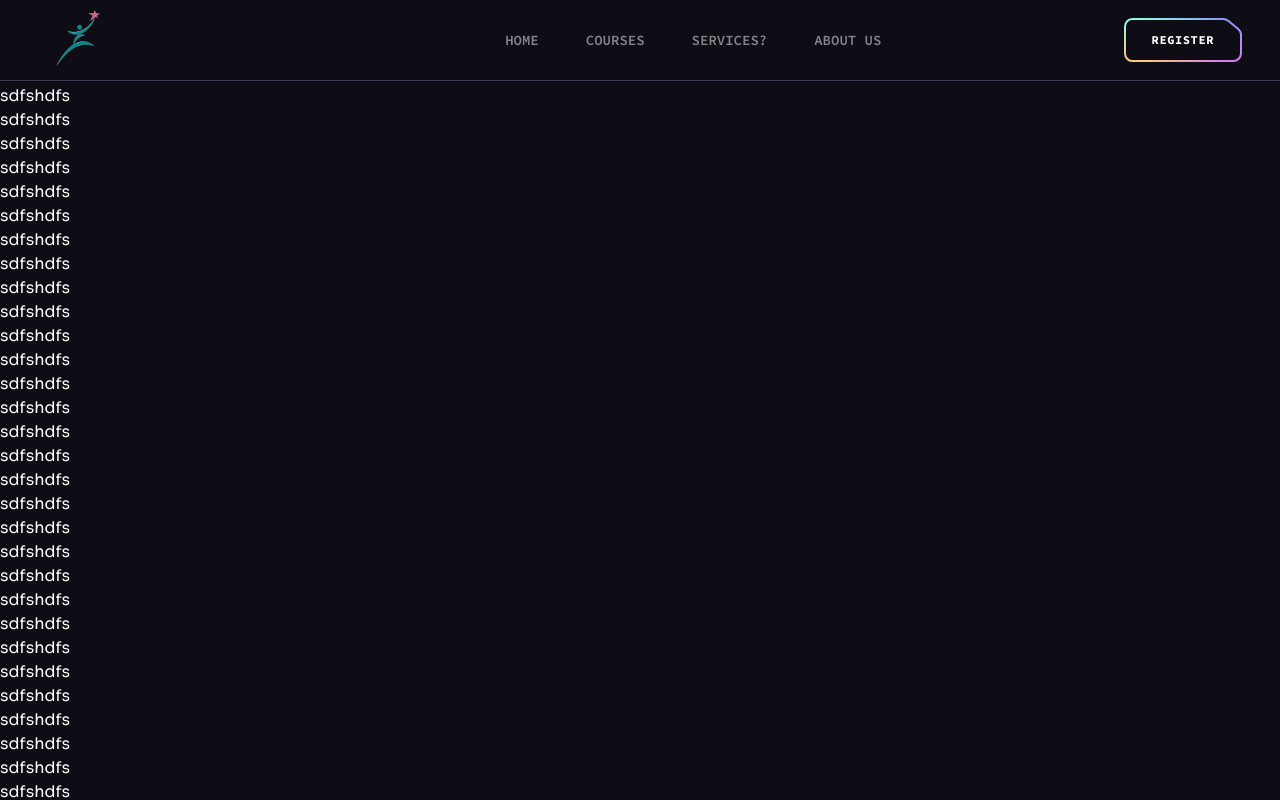
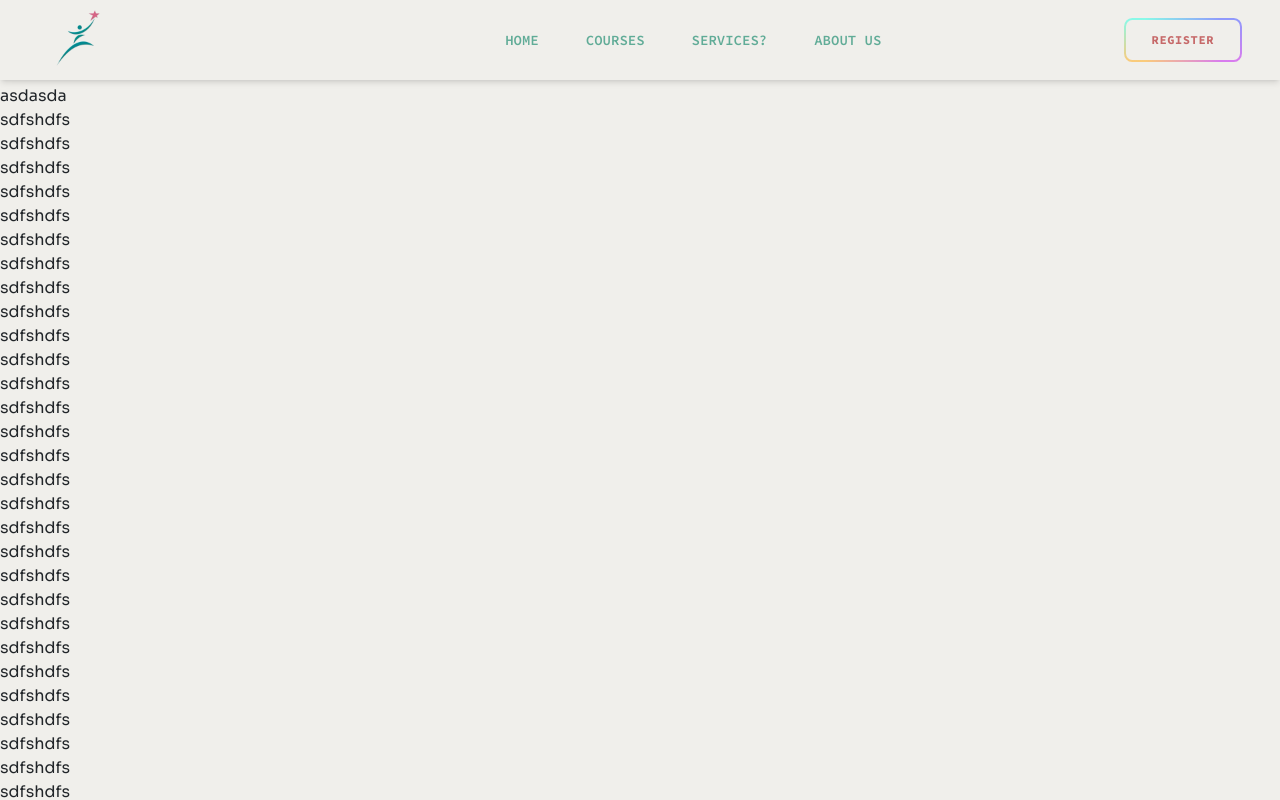
Before and after one commit to Aswin74/KnowageSolutions, a React (Vite) app: page / in a window 1280 px wide. Shown: the top 800 px of the page. Built offline with nearby package versions, Linux system fonts and the light colour scheme.

Commit message:
color change

```diff
--- a/src/App.jsx
+++ b/src/App.jsx
@@ -6,7 +6,8 @@ function App() {
     <>
       <div className="pt-[4.75rem] lg:pt-[5.25rem] overflow-hidden">
         <Navbar />
-      </div>
+
+        <p>asdasda</p>
         <p>sdfshdfs</p>
         <p>sdfshdfs</p>
         <p>sdfshdfs</p>
@@ -92,7 +93,8 @@ function App() {
         <p>sdfshdfs</p>
         <p>sdfshdfs</p>
         <p>sdfshdfs</p>
-      <p>sdfshdfs</p>
+      </div>
+
       <ButtonGradient />
     </>
   );
--- a/src/assets/svg/ButtonSvg.jsx
+++ b/src/assets/svg/ButtonSvg.jsx
@@ -51,10 +51,10 @@ const ButtonSvg = (white) => (
         fill={white ? "white" : "none"}
         stroke={white ? "white" : "url(#btn-right)"} // mentioned in ButtonGradient.jsx
         strokeWidth="2"
-        d="M0,43.00005 L5.028,43.00005 L12.24,43.00005 C16.526,43.00005 20,39.58105 20,35.36365 L20,16.85855 C20,14.59295 18.978,12.44425 17.209,10.99335 L7.187,2.77111 C5.792,1.62675 4.034,1 2.217,1 L0,1"
+        d="M0,43.00005 L12.88889,43.00005 C16.81625,43.00005 20,39.58105 20,35.36365 L20,8.63637 C20,4.41892 16.81625,1 12.88889,1 L0,1"
       />
     </svg>
   </>
-)
+);
 
-export default ButtonSvg
+export default ButtonSvg;
--- a/src/assets/svg/MenuSvg.jsx
+++ b/src/assets/svg/MenuSvg.jsx
@@ -12,7 +12,7 @@ const MenuSvg = ({ openNavigation }) => {
         width="20"
         height="2"
         rx="1"
-        fill="white"
+        fill="#bc4749"
         transform={`rotate(${openNavigation ? "45" : "0"})`}
       />
       <rect
@@ -21,7 +21,7 @@ const MenuSvg = ({ openNavigation }) => {
         width="20"
         height="2"
         rx="1"
-        fill="white"
+        fill="#bc4749"
         transform={`rotate(${openNavigation ? "-45" : "0"})`}
       />
     </svg>
--- a/src/components/Button.jsx
+++ b/src/components/Button.jsx
@@ -1,11 +1,11 @@
 import ButtonSvg from "../assets/svg/ButtonSvg";
 
 const Button = ({ className, href, onClick, children, px, white }) => {
-  const buttonClass = `button h-11 relative inline-flex items-center justify-center transition-colors hover:text-color-1 ${
+  const buttonClass = `button h-11 relative inline-flex items-center justify-center text-ks-secondary/80 transition-colors hover:text-ks-secondary ${
     px || "px-7"
-  } ${white ? "text-n-8" : "text-n-1"} ${className || ""}`;
+  } ${className || ""}`;
 
-  const childrenClass = "relative z-10";
+  const childrenClass = "relative z-10 ";
 
   const renderButton = () => (
     <button className={buttonClass} onClick={onClick}>
--- a/src/components/Navbar/index.jsx
+++ b/src/components/Navbar/index.jsx
@@ -1,11 +1,12 @@
 import { useState } from "react";
 import { useLocation } from "react-router-dom";
+import { disablePageScroll, enablePageScroll } from "scroll-lock";
+
 import Button from "../Button";
+import { navigation } from "../../constants";
 
-import logo from "../../assets/KS_icon.png";
+import { logo } from "../../assets";
 import MenuSvg from "../../assets/svg/MenuSvg";
-import { navigation } from "../../constants";
-import { disablePageScroll, enablePageScroll } from "scroll-lock";
 
 function Navbar() {
   const currPath = useLocation();
@@ -29,7 +30,7 @@ function Navbar() {
 
   return (
     <>
-      <nav className="fixed top-0 left-0 right-0 z-50 bg-n-8 border-b border-n-5">
+      <nav className="fixed top-0 left-0 right-0 z-50 bg-ks-white shadow-md">
         <div className="flex items-center justify-between px-5 lg:px-7.5">
           <a href="#hero" className="block w-[12rem] lg:mr-8 ml-2">
             <img src={logo} className="h-20" alt="Knowage Solutions" />
@@ -40,7 +41,7 @@ function Navbar() {
             className={`${
               isOpen ? "flex" : "hidden"
             } fixed top-[5rem] left-0 right-0 bottom-0 ${
-              !isOpen ? "bg-n-8" : "bg-n-8/90 backdrop-blur-sm"
+              !isOpen ? "bg-ks-white" : "bg-ks-white/70 backdrop-blur-sm z-1"
             } lg:flex lg:static lg:mx-auto lg:bg-transparent`}
           >
             <div className="relative z-2 flex flex-col lg:flex-row items-center justify-center m-auto">
@@ -48,11 +49,13 @@ function Navbar() {
                 <a
                   key={item.id}
                   href={item.url}
-                  className={`block relative font-code uppercase transition-colors hover:text-color-1 ${
+                  className={`block relative font-code uppercase transition-colors hover:text-ks-primary ${
                     item.onlyMobile ? "lg:hidden" : ""
-                  } p-6 lg:-mr-0.25 lg:text-sm lg:font-semibold ${
-                    item.url === currPath.hash ? "z-2 text-n-1" : "text-n-1/50"
-                  } lg:leading-5 lg:hover:text-n-1`}
+                  } p-6 lg:-mr-0.25 lg:text-sm ${
+                    item.url === currPath.hash
+                      ? "z-2 text-ks-primary font-extrabold"
+                      : "text-ks-primary/60  font-semibold"
+                  } lg:leading-5`}
                   onClick={handleNavClick}
                 >
                   {item.title}
@@ -66,7 +69,7 @@ function Navbar() {
               Register
             </Button>
 
-            <Button className="lg:hidden" onClick={handleToggle}>
+            <Button className="lg:hidden w-10" onClick={handleToggle}>
               <MenuSvg openNavigation={isOpen} />
             </Button>
           </div>
--- a/src/index.css
+++ b/src/index.css
@@ -18,7 +18,7 @@
 
 @layer base {
   body {
-    @apply font-sans bg-n-8 text-n-1 text-base;
+    @apply font-sans bg-ks-white text-ks-black text-base;
   }
 }
 
--- a/tailwind.config.js
+++ b/tailwind.config.js
@@ -1,6 +1,6 @@
 /** @type {import('tailwindcss').Config} */
-import { fontFamily } from "tailwindcss/defaultTheme"
-import plugin from "tailwindcss/plugin"
+import { fontFamily } from "tailwindcss/defaultTheme";
+import plugin from "tailwindcss/plugin";
 
 export default {
   content: [
@@ -11,6 +11,12 @@ export default {
   theme: {
     extend: {
       colors: {
+        ks: {
+          primary: "#007f5f",
+          secondary: "#bc4749",
+          white: "#f0efeb",
+          black: "#212529",
+        },
         color: {
           1: "#AC6AFF",
           2: "#FFC876",
@@ -85,7 +91,7 @@ export default {
   },
   plugins: [
     plugin(function ({ addBase, addComponents, addUtilities }) {
-      addBase({})
+      addBase({});
       addComponents({
         ".container": {
           "@apply max-w-[77.5rem] mx-auto px-5 md:px-10 lg:px-15 xl:max-w-[87.5rem]":
@@ -131,12 +137,12 @@ export default {
         ".button": {
           "@apply font-code text-xs font-bold uppercase tracking-wider": {},
         },
-      })
+      });
       addUtilities({
         ".tap-highlight-color": {
           "-webkit-tap-highlight-color": "rgba(0, 0, 0, 0)",
         },
-      })
+      });
     }),
   ],
-}
+};
```
Also changed, not shown: src/assets/index.js (+9 -0 lines). Lines whose indentation alone changed are shown as unchanged.
